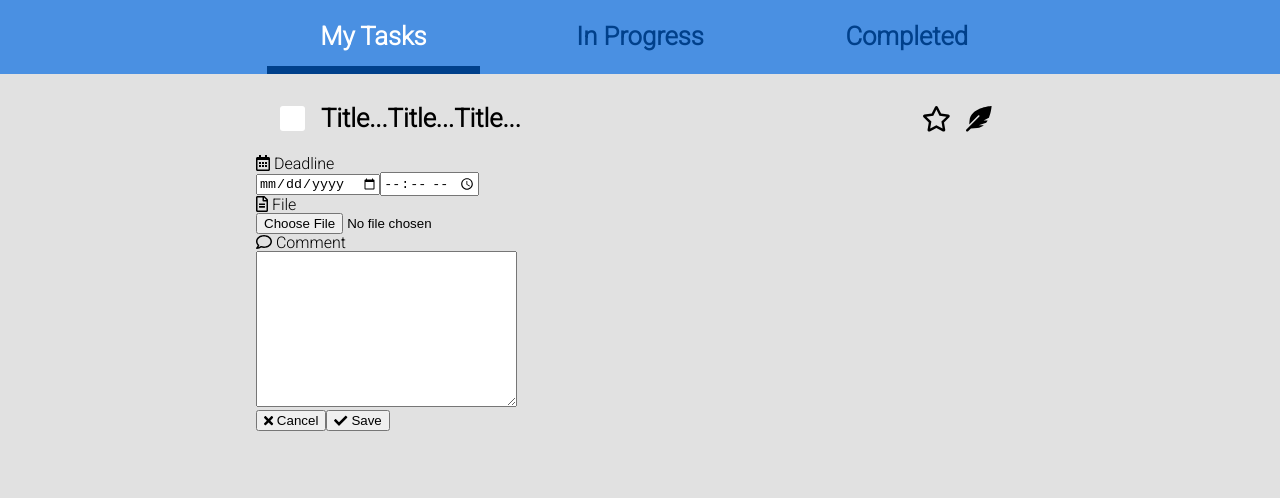
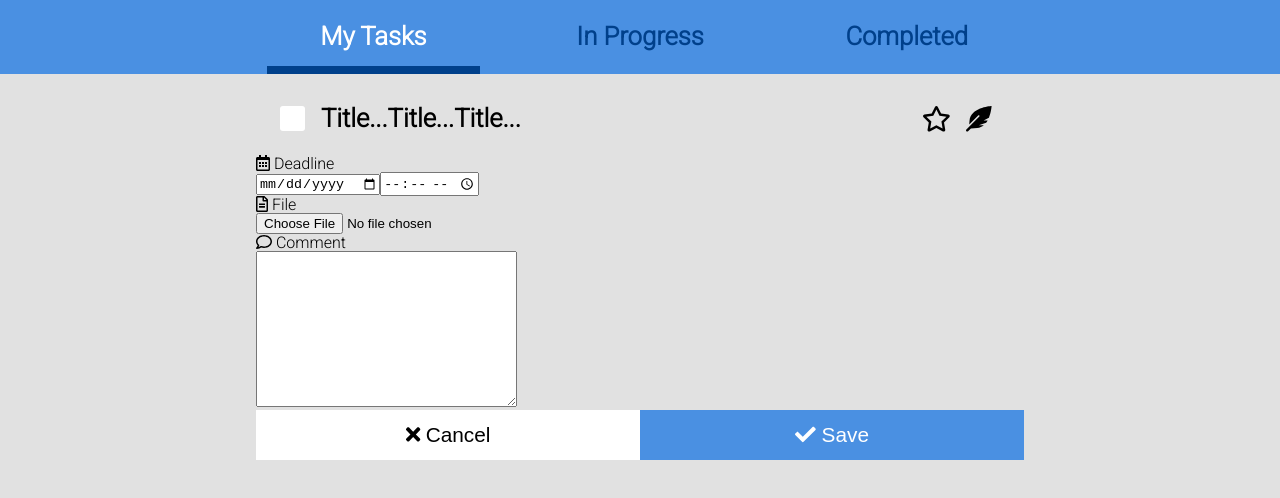
Before and after one commit to timchen0607/Task-Manager, a Vue app: page / in a window 1280 px wide. Shown: the top 498 px of the page. Built offline with nearby package versions, Linux system fonts and the light colour scheme.

Commit message:
Style: 更新 task-footer

```diff
--- a/src/components/TaskList.vue
+++ b/src/components/TaskList.vue
@@ -91,5 +91,32 @@ export default defineComponent({
       cursor: pointer;
     }
   }
+  &-footer {
+    display: flex;
+    justify-content: center;
+    align-items: center;
+    &-cancel,
+    &-save {
+      width: 100%;
+      font-size: 1.3rem;
+      padding: clamp(0.5rem, 1vw, 1rem);
+      border: unset;
+      transition: background-color 0.5s;
+      cursor: pointer;
+    }
+    &-cancel {
+      background-color: $c_light;
+      &:hover {
+        background-color: $c_secondary-light;
+      }
+    }
+    &-save {
+      color: $c_light;
+      background-color: $c_primary;
+      &:hover {
+        background-color: $c_primary-dark;
+      }
+    }
+  }
 }
 </style>
```
